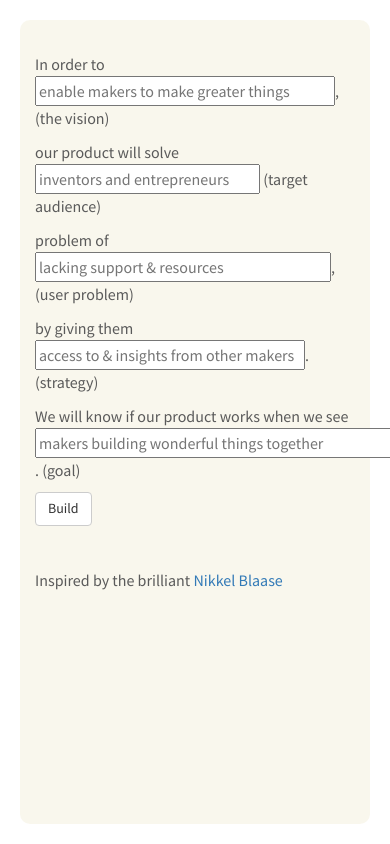
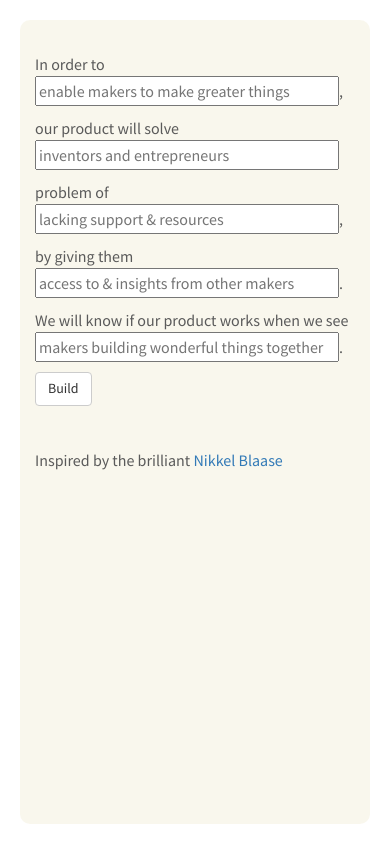
Before and after one commit to tnrt/build-something, a website: page madlib.html in a window 390 px wide. Drawn offline with nearby package versions, Linux system fonts and the light colour scheme.

Commit message:
Add responsive form styles [deploy:production]

```diff
--- a/madlib.html
+++ b/madlib.html
@@ -21,18 +21,18 @@
 <body>
 
   <div class="screen">
-    <div class="container mtl">
+    <div class="container-fluid mtl">
       <div class="row">
         <div class="col-sm-12">
           <img src="img/watermark.png" id="logo" style="display: none;"/>
           <canvas id="testCanvas" height="440" width="880" style="display:none;"></canvas>
           <div id="madlibForm">
-            <p>In order to <input id="vision" style="width:300px;" placeholder="enable makers to make greater things"></input>, (the vision)</p>
-            <p>our product will solve <input id="audience" style="width: 225px;" placeholder="inventors and entrepreneurs"></input> (target audience)</p>
-            <p>problem of <input id="problem" style="width: 296px;" placeholder="lacking support &amp; resources"></input>, (user problem)</p>
-            <p>by giving them <input id="strategy" style="width: 270px;" placeholder="access to &amp; insights from other makers"></input>. (strategy)</p>
+            <p>In order to <input id="vision" style="width:300px;" placeholder="enable makers to make greater things"></input>, <span class="description">(the vision)</span></p>
+            <p>our product will solve <input id="audience" style="width: 225px;" placeholder="inventors and entrepreneurs"></input> <span class="description">(target audience)</span></p>
+            <p>problem of <input id="problem" style="width: 296px;" placeholder="lacking support &amp; resources"></input>, <span class="description">(user problem)</span></p>
+            <p>by giving them <input id="strategy" style="width: 270px;" placeholder="access to &amp; insights from other makers"></input>. <span class="description">(strategy)</span></p>
             <p>We will know if our product works when we see<br>
-              <input id="goal" style="width: 370px;" placeholder="makers building wonderful things together"></input>. (goal)</p>
+              <input id="goal" style="width: 370px;" placeholder="makers building wonderful things together"></input>. <span class="description">(goal)</span></p>
             <p><a href="#" class="btn btn-default" id="build">Build</a></p>
           </div>
           <div id="madlib" style="display:none;">
--- a/sass/screen.scss
+++ b/sass/screen.scss
@@ -23,3 +23,16 @@ html, body {
   @include box-sizing(border-box);
   min-height: 100%;
 }
+
+@media screen and (max-width: $screen-sm) {
+  #madlibForm {
+    input {
+      display: inline-block;
+      min-width: 95%;
+      max-width: 95%;
+    }
+    .description {
+      display: none;
+    }
+  }
+}
```
Also changed, not shown: stylesheets/screen.css.
